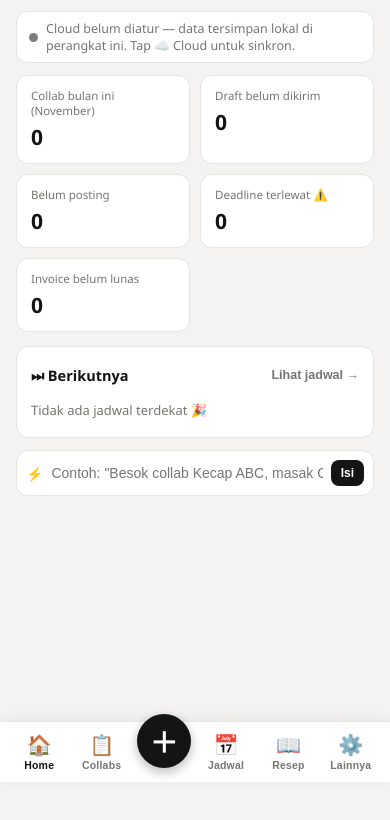
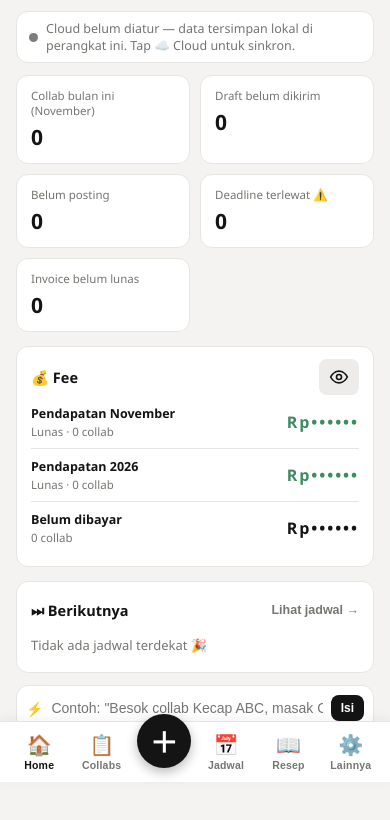
Before and after one commit to andrewjevon2000/janice-collab, a plain HTML site: page index.html in a window 390 px wide. Shown: the part 62-882 px from the top of the page. Before the commit the page ends 844 px from the top, so only its background shows below. Drawn offline with nearby package versions, Linux system fonts and the light colour scheme.

Commit message:
Add files via upload

```diff
--- a/index.html
+++ b/index.html
@@ -50,6 +50,20 @@
   .stat .value{font-size:21px;font-weight:700}
   .stat .value.warn{color:var(--red)}
   .stat .value.money{color:var(--green);font-size:17px}
+  /* fee card (nominal tersembunyi + toggle mata) */
+  .feedash{background:var(--card);border:1px solid var(--line);border-radius:var(--radius);padding:12px 14px;margin-bottom:14px}
+  .feehead{display:flex;justify-content:space-between;align-items:center;margin-bottom:8px}
+  .feehead b{font-size:14.5px}
+  .eyebtn{border:none;background:var(--gray-soft);color:var(--ink);border-radius:8px;width:40px;height:36px;display:inline-flex;align-items:center;justify-content:center;cursor:pointer}
+  .eyebtn:active{transform:scale(.95)}
+  .eyebtn svg{width:20px;height:20px}
+  .feegrid{display:grid;grid-template-columns:repeat(3,1fr);gap:10px}
+  .fstat .label{font-size:11.5px;color:var(--muted);margin-bottom:4px}
+  .fstat .feeval{font-size:18px;font-weight:700;font-variant-numeric:tabular-nums}
+  .fstat .feeval.money{color:var(--green)}
+  .fstat .feeval.warn{color:var(--red)}
+  .fstat .fsub{font-size:11.5px;color:var(--muted);margin-top:2px}
+  .feehid{letter-spacing:.12em}
   /* quick add */
   .quickadd{display:flex;gap:8px;margin-bottom:12px;background:var(--card);border:1px solid var(--line);border-radius:var(--radius);padding:9px}
   .quickadd input{flex:1;border:none;outline:none;font-size:14px;background:transparent;color:var(--ink);min-width:0}
@@ -237,6 +251,11 @@
   .nreset{border:none;background:var(--orange-soft);color:var(--orange);font:inherit;font-size:12.5px;font-weight:700;border-radius:20px;padding:5px 12px;margin:0 0 10px;cursor:pointer;min-height:30px}
   @media(max-width:760px){
     .grid2,.grid4{grid-template-columns:1fr}
+    .feegrid{grid-template-columns:1fr;gap:0}
+    .fstat{display:flex;justify-content:space-between;align-items:center;gap:10px;padding:9px 0;border-top:1px solid var(--line)}
+    .fstat:first-child{border-top:none;padding-top:2px}
+    .fstat .label{margin-bottom:0;font-size:12.5px;color:var(--ink);font-weight:600}
+    .fstat .feeval{font-size:16px;text-align:right}
     .tablewrap{display:none}
     header h1{font-size:18px}
     .hbtns,.viewtoggle{display:none}
@@ -268,6 +287,7 @@
 
 <section id="secHome">
 <div class="dash" id="dash"></div>
+<div class="feedash" id="feeDash"></div>
 
 <div class="nextcard">
   <div class="nexthead"><b>⏭ Berikutnya</b><button class="linkbtn" onclick="goSchedule()">Lihat jadwal →</button></div>
@@ -540,6 +560,31 @@ function renderDash(){
     <div class="stat"><div class="label">Belum posting</div><div class="value">${notPosted}</div></div>
     <div class="stat"><div class="label">Deadline terlewat ⚠️</div><div class="value ${late?'warn':''}">${late}</div></div>
     <div class="stat"><div class="label">Invoice belum lunas</div><div class="value ${unpaid?'warn':''}">${unpaid}</div></div>`;
+  renderFeeDash(A, now);
+}
+
+/* ================= fee card ================= */
+// Nominal disembunyikan setiap app dibuka / kembali dari background; tap ikon mata untuk menampilkan.
+let feeShown=false;
+const EYE_OPEN='<svg viewBox="0 0 24 24" fill="none" stroke="currentColor" stroke-width="2" stroke-linecap="round" stroke-linejoin="round"><path d="M2 12s3.5-7 10-7 10 7 10 7-3.5 7-10 7S2 12 2 12z"/><circle cx="12" cy="12" r="3"/></svg>';
+const EYE_OFF='<svg viewBox="0 0 24 24" fill="none" stroke="currentColor" stroke-width="2" stroke-linecap="round" stroke-linejoin="round"><path d="M10.6 5.1A10.8 10.8 0 0 1 12 5c6.5 0 10 7 10 7a17.6 17.6 0 0 1-3.2 4.2M6.6 6.6C3.9 8.3 2 12 2 12s3.5 7 10 7c1.9 0 3.6-.6 5-1.5"/><path d="M9.9 9.9a3 3 0 0 0 4.2 4.2"/><path d="M3 3l18 18"/></svg>';
+function money(n,always){ if(!feeShown) return (n||always)?'<span class="feehid">Rp••••••</span>':'—'; return n?fmtRp(n):(always?'Rp0':'—'); }
+function toggleFee(){ feeShown=!feeShown; render(); }
+function renderFeeDash(A, now){
+  const box=$('feeDash'); if(!box) return;
+  const ym=toISO(now).slice(0,7), yr=ym.slice(0,4), when=r=>r.posting||r.tanggal||'';
+  const paid=A.filter(r=>r.fee>0 && r.bayar==='Lunas');
+  const sum=list=>list.reduce((s,r)=>s+(Number(r.fee)||0),0);
+  const mon=paid.filter(r=>when(r).slice(0,7)===ym), yearL=paid.filter(r=>when(r).slice(0,4)===yr);
+  const open=A.filter(r=>r.fee>0 && r.bayar!=='Lunas');
+  const st=(label,val,cls,sub)=>`<div class="fstat"><div><div class="label">${label}</div><div class="fsub">${sub}</div></div><div class="feeval ${cls}">${money(val,true)}</div></div>`;
+  box.innerHTML=`<div class="feehead"><b>💰 Fee</b>
+      <button type="button" class="eyebtn" onclick="toggleFee()" aria-pressed="${feeShown}" aria-label="${feeShown?'Sembunyikan nominal':'Tampilkan nominal'}" title="${feeShown?'Sembunyikan nominal':'Tampilkan nominal'}">${feeShown?EYE_OFF:EYE_OPEN}</button></div>
+    <div class="feegrid">
+      ${st('Pendapatan '+MONTHS_ID[now.getMonth()], sum(mon), 'money', 'Lunas · '+mon.length+' collab')}
+      ${st('Pendapatan '+yr, sum(yearL), 'money', 'Lunas · '+yearL.length+' collab')}
+      ${st('Belum dibayar', sum(open), open.length?'warn':'', open.length+' collab')}
+    </div>`;
 }
 
 /* ================= filters ================= */
@@ -612,7 +657,7 @@ function render(){
       <td>${fmtDate(r.approval)}</td>
       <td>${dateCell(r.posting,f.posting,dP===0?'Hari ini':'H-'+dP)}</td>
       <td>${badge(r.status,STATUS_COLOR[r.status]||['#eee','#555'])}${nextStatus(r.status)?` <button class="nextbtn-sm" title="Naik ke ${esc(nextStatus(r.status))}" aria-label="Naik ke ${esc(nextStatus(r.status))}" onclick="event.stopPropagation();advanceStatus('${r.id}')">⏩</button>`:''}</td>
-      <td class="fee">${fmtRp(r.fee)}</td>
+      <td class="fee">${money(r.fee)}</td>
       <td>${r.bayar?badge(r.bayar,PAY_COLOR[r.bayar]||['#eee','#555']):'—'}</td>
       <td class="links" onclick="event.stopPropagation()">
         ${r.lbrief?`<a href="${esc(r.lbrief)}" target="_blank" rel="noopener">Brief</a>`:''}
@@ -636,7 +681,7 @@ function render(){
         <div><b>📱 Posting</b><br>${fmtDate(r.posting)} ${pflag}</div>
       </div>
       <div class="prog" aria-label="Progress ${esc(r.status)}"><i style="width:${pct}%"></i></div>
-      <div class="foot"><span class="fee">${fmtRp(r.fee)}</span><span style="display:flex;gap:6px;align-items:center;flex-wrap:wrap">${r.bayar?badge(r.bayar,PAY_COLOR[r.bayar]||['#eee','#555']):''}${ns?`<button class="btn small nextbtn" aria-label="Naik ke ${esc(ns)}" onclick="event.stopPropagation();advanceStatus('${r.id}')">⏩ ${esc(ns)}</button>`:''}</span></div>
+      <div class="foot"><span class="fee">${money(r.fee)}</span><span style="display:flex;gap:6px;align-items:center;flex-wrap:wrap">${r.bayar?badge(r.bayar,PAY_COLOR[r.bayar]||['#eee','#555']):''}${ns?`<button class="btn small nextbtn" aria-label="Naik ke ${esc(ns)}" onclick="event.stopPropagation();advanceStatus('${r.id}')">⏩ ${esc(ns)}</button>`:''}</span></div>
     </div>`;
   }).join('');
   renderCal();
@@ -1217,7 +1262,7 @@ $('nRead').addEventListener('click',onReaderClick);
 if(window.visualViewport){ visualViewport.addEventListener('resize',fitNed); visualViewport.addEventListener('scroll',fitNed); }
 // simpan resep saat app ditutup / pindah app
 const flushNote=()=>{ if(curNote){ saveNote(); pushNotesDirty(); } };
-document.addEventListener('visibilitychange',()=>{ if(document.visibilityState==='hidden') flushNote(); });
+document.addEventListener('visibilitychange',()=>{ if(document.visibilityState==='hidden'){ flushNote(); if(feeShown){ feeShown=false; render(); } } });
 window.addEventListener('pagehide',flushNote);
 $('m_brand').addEventListener('input',()=>{ $('e_brand').hidden=true; });
 ['m_brand','m_produk','m_ksp','m_menu','m_masak','m_draft','m_approval','m_posting'].forEach(id=>$(id).addEventListener('input',updateDots));
--- a/sw.js
+++ b/sw.js
@@ -1,5 +1,5 @@
 /* Service worker: offline-first cache untuk shell app. Data collab disimpan di localStorage + Supabase, bukan di cache. */
-const CACHE = 'janice-collab-v8';
+const CACHE = 'janice-collab-v9';
 const ASSETS = ['./','./index.html','./manifest.webmanifest','./icon-192.png','./icon-512.png'];
 self.addEventListener('install', e => {
   self.skipWaiting();
```
